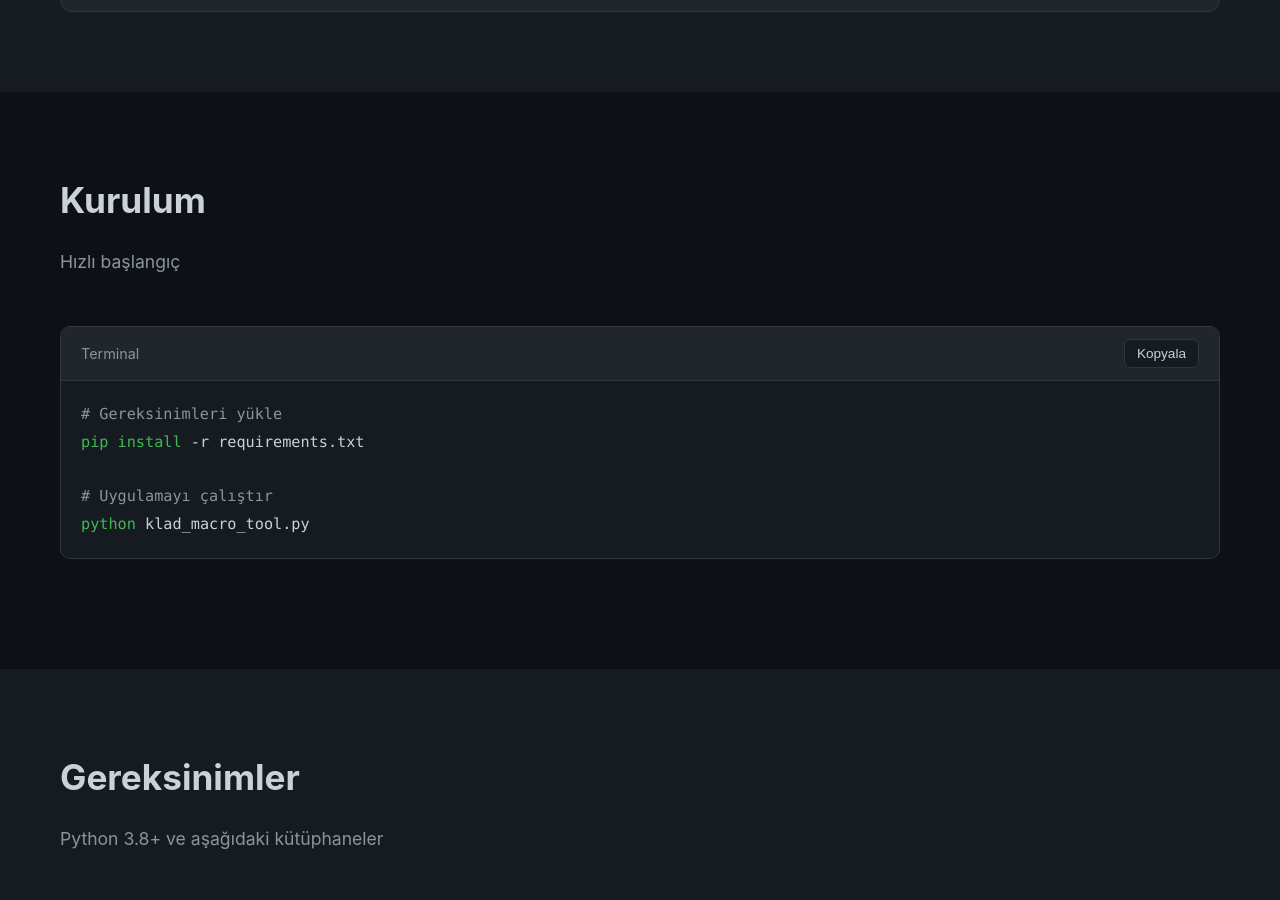
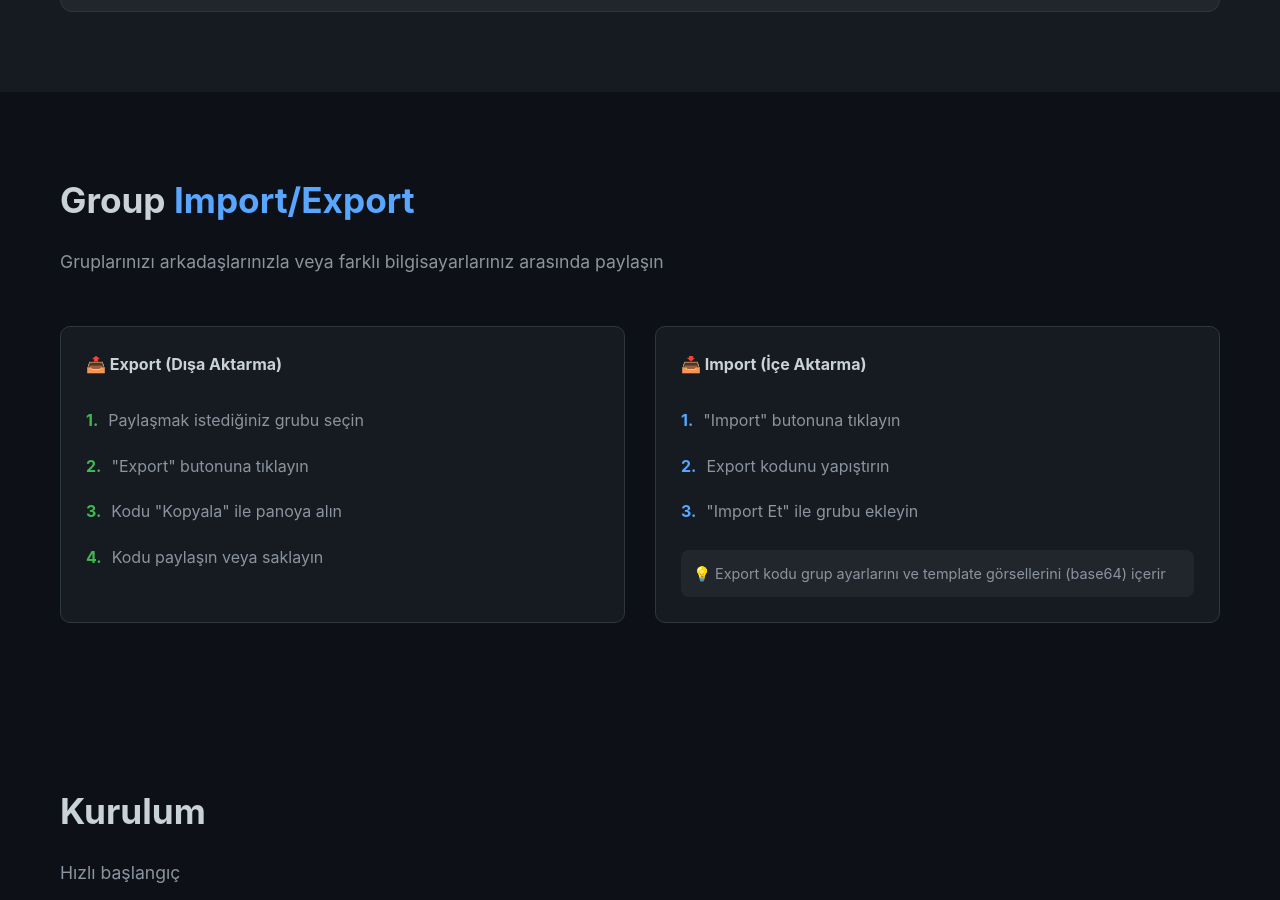
Before and after one commit to kladenets-codes/Klad-Macro-Tool, a plain HTML site: page docs/index.html in a window 1280 px wide. Shown: the part 3301-4201 px from the top of the page. Drawn offline with Linux system fonts and the light colour scheme.

Commit message:
readme + index güncellendi. IMPORT & EXPORT groups eklendi.

```diff
--- a/docs/index.html
+++ b/docs/index.html
@@ -626,6 +626,12 @@
                     <h3>Modern Arayüz</h3>
                     <p>Karanlık tema, sezgisel kullanım</p>
                 </div>
+
+                <div class="feature-card">
+                    <div class="icon">📤</div>
+                    <h3>Group Import/Export</h3>
+                    <p>Grupları metin olarak paylaş ve başka bilgisayarlara aktar</p>
+                </div>
             </div>
         </div>
     </section>
@@ -675,6 +681,59 @@
                         <h3>Başlat</h3>
                         <p>"BAŞLAT" butonuna tıklayın, ardından toggle key ile grubu aktifleştirin.</p>
                     </div>
+                </div>
+            </div>
+        </div>
+    </section>
+
+    <!-- Import/Export -->
+    <section class="features" id="import-export">
+        <div class="container">
+            <h2>Group <span>Import/Export</span></h2>
+            <p class="section-subtitle">Gruplarınızı arkadaşlarınızla veya farklı bilgisayarlarınız arasında paylaşın</p>
+
+            <div class="macro-example">
+                <div class="macro-card">
+                    <h4>📤 Export (Dışa Aktarma)</h4>
+                    <ul style="list-style: none; padding: 0;">
+                        <li style="padding: 10px 0; color: var(--text-secondary); display: flex; align-items: flex-start; gap: 10px;">
+                            <span style="color: var(--success); font-weight: bold;">1.</span>
+                            Paylaşmak istediğiniz grubu seçin
+                        </li>
+                        <li style="padding: 10px 0; color: var(--text-secondary); display: flex; align-items: flex-start; gap: 10px;">
+                            <span style="color: var(--success); font-weight: bold;">2.</span>
+                            "Export" butonuna tıklayın
+                        </li>
+                        <li style="padding: 10px 0; color: var(--text-secondary); display: flex; align-items: flex-start; gap: 10px;">
+                            <span style="color: var(--success); font-weight: bold;">3.</span>
+                            Kodu "Kopyala" ile panoya alın
+                        </li>
+                        <li style="padding: 10px 0; color: var(--text-secondary); display: flex; align-items: flex-start; gap: 10px;">
+                            <span style="color: var(--success); font-weight: bold;">4.</span>
+                            Kodu paylaşın veya saklayın
+                        </li>
+                    </ul>
+                </div>
+
+                <div class="macro-card">
+                    <h4>📥 Import (İçe Aktarma)</h4>
+                    <ul style="list-style: none; padding: 0;">
+                        <li style="padding: 10px 0; color: var(--text-secondary); display: flex; align-items: flex-start; gap: 10px;">
+                            <span style="color: var(--accent); font-weight: bold;">1.</span>
+                            "Import" butonuna tıklayın
+                        </li>
+                        <li style="padding: 10px 0; color: var(--text-secondary); display: flex; align-items: flex-start; gap: 10px;">
+                            <span style="color: var(--accent); font-weight: bold;">2.</span>
+                            Export kodunu yapıştırın
+                        </li>
+                        <li style="padding: 10px 0; color: var(--text-secondary); display: flex; align-items: flex-start; gap: 10px;">
+                            <span style="color: var(--accent); font-weight: bold;">3.</span>
+                            "Import Et" ile grubu ekleyin
+                        </li>
+                    </ul>
+                    <p style="margin-top: 15px; padding: 12px; background: var(--bg-card); border-radius: 8px; font-size: 0.9rem; color: var(--text-secondary);">
+                        💡 Export kodu grup ayarlarını ve template görsellerini (base64) içerir
+                    </p>
                 </div>
             </div>
         </div>
```
Also changed, not shown: 1 other file.
